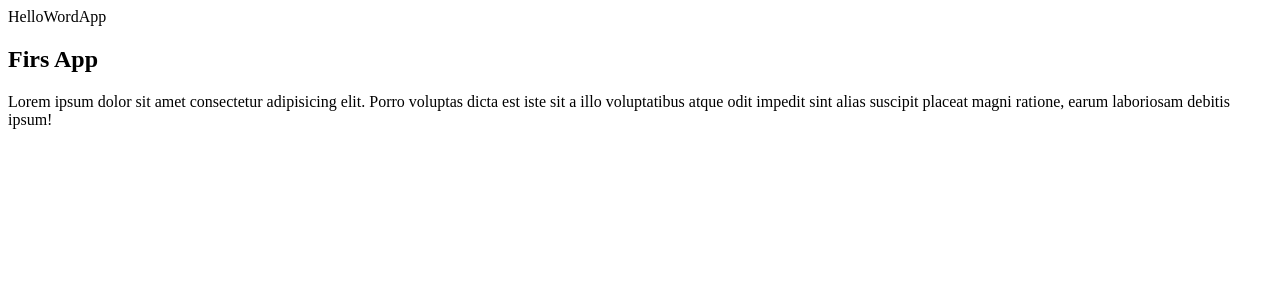
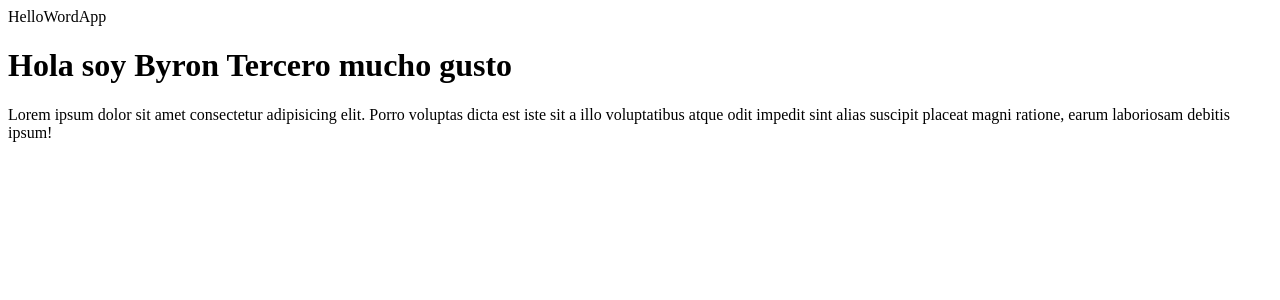
Before and after one commit to BterceroIII/Reac-UDEMY, a React (Vite) app in the folder 03-counter-app-Vite/: page / in a window 1280 px wide. Shown: the top 300 px of the page. Built offline with nearby package versions, Linux system fonts and the light colour scheme.

Commit message:
print html variables

```diff
--- a/03-counter-app-Vite/src/FirstApp.jsx
+++ b/03-counter-app-Vite/src/FirstApp.jsx
@@ -1,8 +1,17 @@
+
+// const newMessage = {
+//     message: 'Hola mundo',
+//     title: 'Fernando'
+// };
+
+
+const persona = (nombre, apellido ) => (`Hola soy ${nombre} ${apellido} mucho gusto`);
 
 export const FirtsApp = () =>{
+
     return(
         <>
-            <h2>Firs <span>App</span></h2>
+            <h1>{ persona('Byron','Tercero') }</h1>
             <p>Lorem ipsum dolor sit amet consectetur adipisicing elit. Porro voluptas dicta est iste sit a illo voluptatibus atque odit impedit sint alias suscipit placeat magni ratione, earum laboriosam debitis ipsum!</p>
         </>
     )
```
